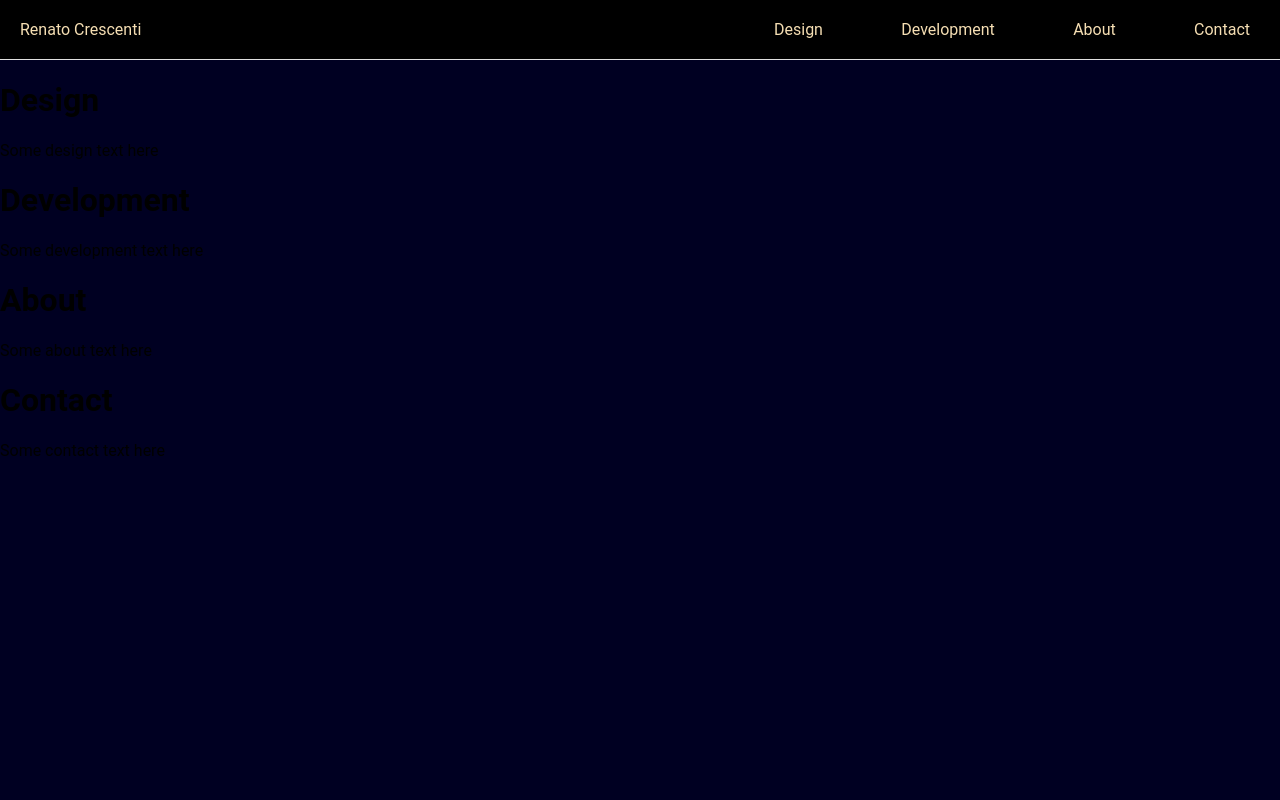
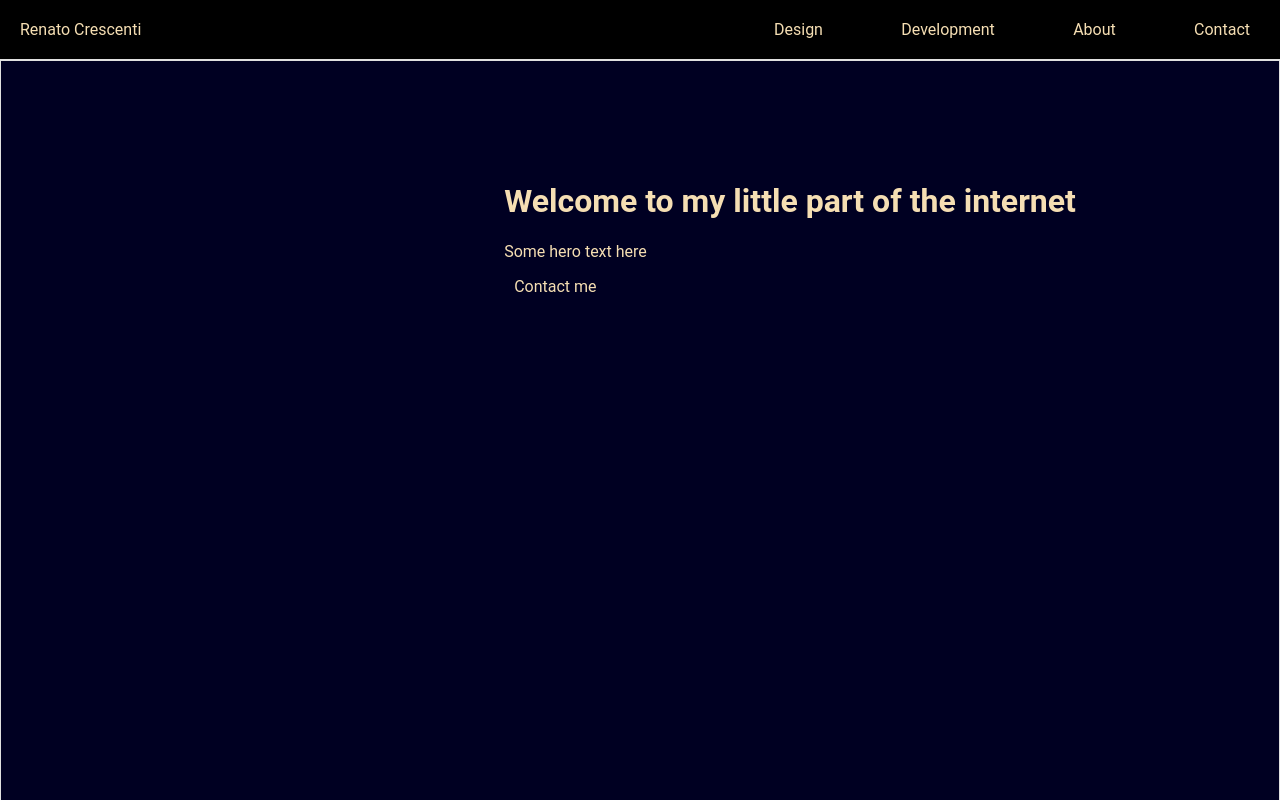
Before and after one commit to rscres/portfolio-website, a React (Vite) app: page / in a window 1280 px wide. Shown: the top 800 px of the page. Built offline with nearby package versions, Linux system fonts and the light colour scheme.

Commit message:
start landing page body

```diff
--- a/src/App.css
+++ b/src/App.css
@@ -27,3 +27,19 @@ a {
   color: wheat;
   margin: 0 10px;
 }
+
+a:hover {
+  color: #e0e0e0;
+}
+
+.body-container {
+  display: flex;
+  justify-content: center;
+  /* align-items: center; */
+  padding-top: 100px;
+  padding-left: 300px;
+  height: 100vh;
+  color: wheat;
+  border: 1px solid #e0e0e0;
+
+}
--- a/src/App.jsx
+++ b/src/App.jsx
@@ -21,7 +21,14 @@ function App() {
   return (
     <div className='app-container'>
       <Header />
-      <div className='design-container' id='design'>
+      <div className='body-container'>
+        <div className='hero-container'>
+          <h1>Welcome to my little part of the internet</h1>
+          <p>Some hero text here</p>
+          <a href='#contact'>Contact me</a>
+        </div>
+      </div>
+      {/* <div className='design-container' id='design'>
         <h1>Design</h1>
         <p>Some design text here</p>
       </div>
@@ -36,7 +43,7 @@ function App() {
       <div className='contact-container' id='contact'>
         <h1>Contact</h1>
         <p>Some contact text here</p>
-      </div>
+      </div> */}
     </div>
   )
 }
```
